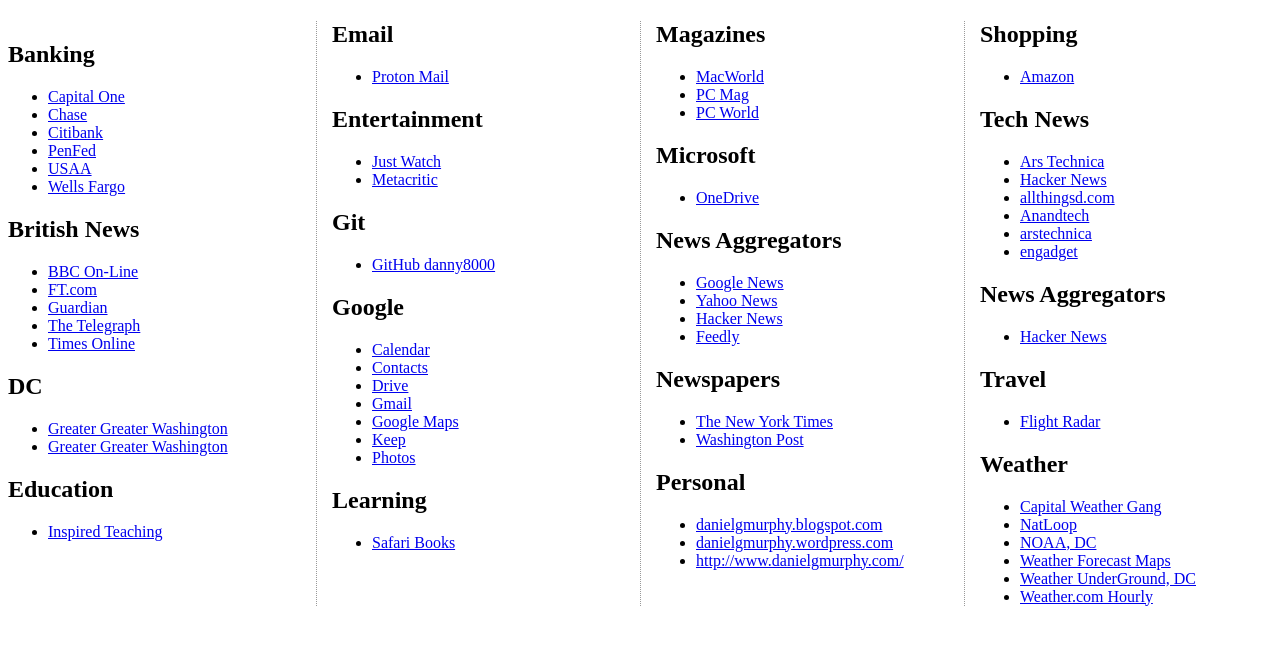
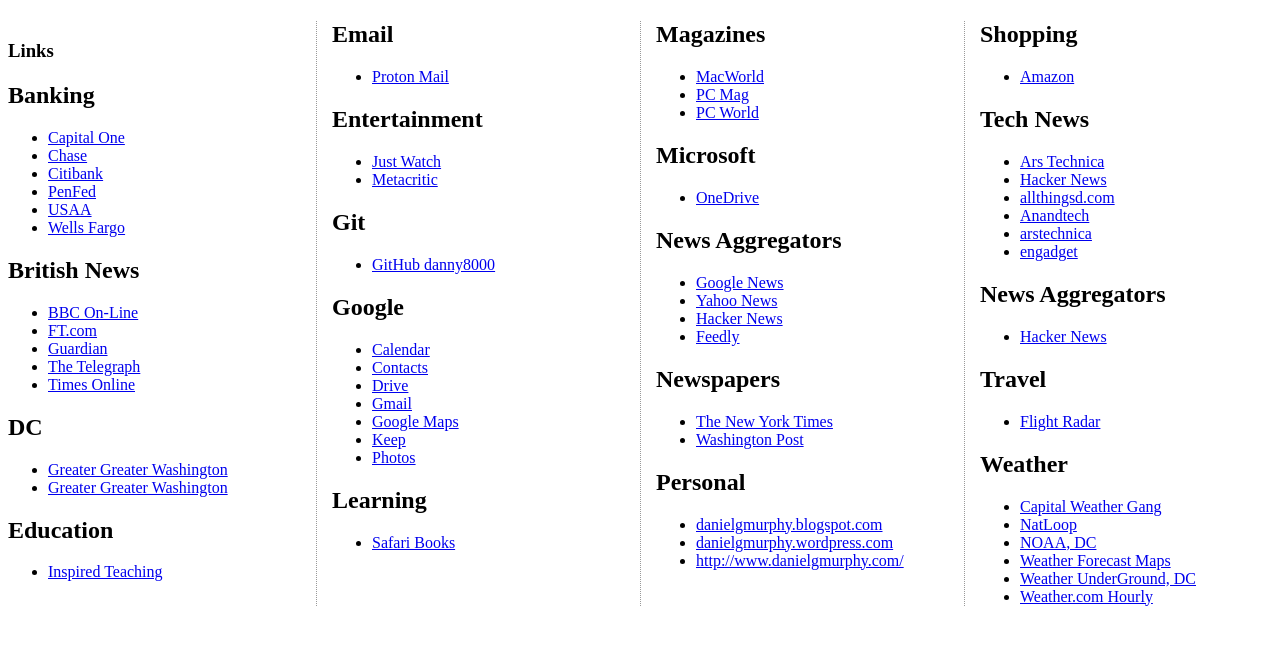
Before and after one commit to danny8000/Homepage, a Jekyll site: the page built from index.md, in a window 1280 px wide. Shown: the top 645 px of the page. Built offline with Jekyll 4.4.1, drawn with Linux system fonts in a browser that asks for light colours; our own code applies the rules of GitHub Pages for plain Markdown files.

Commit message:
Update index.md

```diff
--- a/index.md
+++ b/index.md
@@ -1,5 +1,10 @@
+---
+title: Links
+---
 
-<div markdown=1>
+# Links
+
+<div markdown="1">
 
 ## Banking
 
@@ -11,7 +16,7 @@
 * [Wells Fargo](https://wellsfargo.com/)
 
 </div>
-<div markdown=1>
+<div markdown="1">
 
 ## British News
 
@@ -22,7 +27,7 @@
 * [Times Online](http://www.timesonline.co.uk/)
 
 </div>
-<div markdown=1>
+<div markdown="1">
 
 ## DC
 
@@ -30,21 +35,21 @@
 * [Greater Greater Washington](http://www.thehillishome.com/)
 
 </div>
-<div markdown=1>
+<div markdown="1">
 
 ## Education
 
 * [Inspired Teaching](https://www.inspiredteachingschool.org/apps/pages/index.jsp?uREC_ID=1189392&type=d&pREC_ID=1432766)
 
 </div>
-<div markdown=1>
+<div markdown="1">
 
 ## Email
 
 * [Proton Mail](https://mail.protonmail.com/)
 
 </div>
-<div markdown=1>
+<div markdown="1">
 
 ## Entertainment
 
@@ -52,14 +57,14 @@
 * [Metacritic](https://www.metacritic.com/browse/movies/genre/metascore/family?view=condensed)
 
 </div>
-<div markdown=1>
+<div markdown="1">
 
 ## Git
 
 * [GitHub danny8000](https://github.com/danny8000?tab=repositories)
 
 </div>
-<div markdown=1>
+<div markdown="1">
 
 ## Google
 
@@ -72,14 +77,14 @@
 * [Photos](https://photos.google.com/)
 
 </div>
-<div markdown=1>
+<div markdown="1">
 
 ## Learning
 
 * [Safari Books](https://learning.oreilly.com/home/)
 
 </div>
-<div markdown=1>
+<div markdown="1">
 
 ## Magazines
 
@@ -88,14 +93,14 @@
 * [PC World](http://www.pcworld.com/)
 
 </div>
-<div markdown=1>
+<div markdown="1">
 
 ## Microsoft
 
 * [OneDrive](https://onedrive.live.com)
 
 </div>
-<div markdown=1>
+<div markdown="1">
 
 ## News Aggregators
 
@@ -105,7 +110,7 @@
 * [Feedly](https://feedly.com/)
 
 </div>
-<div markdown=1>
+<div markdown="1">
 
 ## Newspapers
 
@@ -113,7 +118,7 @@
 * [Washington Post](http://www.washingtonpost.com/)
 
 </div>
-<div markdown=1>
+<div markdown="1">
 
 ## Personal
 
@@ -122,14 +127,14 @@
 * [http://www.danielgmurphy.com/](http://www.danielgmurphy.com/)
 
 </div>
-<div markdown=1>
+<div markdown="1">
 
 ## Shopping
 
 * [Amazon](https://smile.amazon.com/)
 
 </div>
-<div markdown=1>
+<div markdown="1">
 
 ## Tech News
 
@@ -141,21 +146,21 @@
 * [engadget](http://www.engadget.com/)
 
 </div>
-<div markdown=1>
+<div markdown="1">
 
 ## News Aggregators
 
 * [Hacker News](http://news.ycombinator.com/over?points=200)
 
 </div>
-<div markdown=1>
+<div markdown="1">
 
 ## Travel
 
 * [Flight Radar](https://www.flightradar24.com)
 
 </div>
-<div markdown=1>
+<div markdown="1">
 
 ## Weather
 
```
